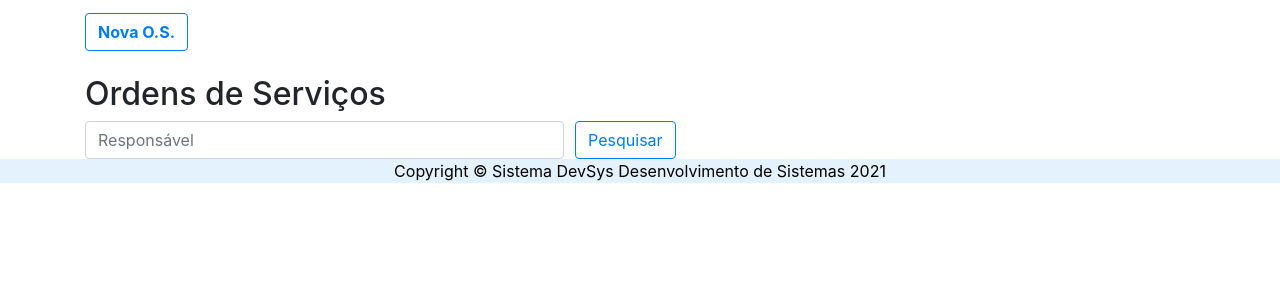
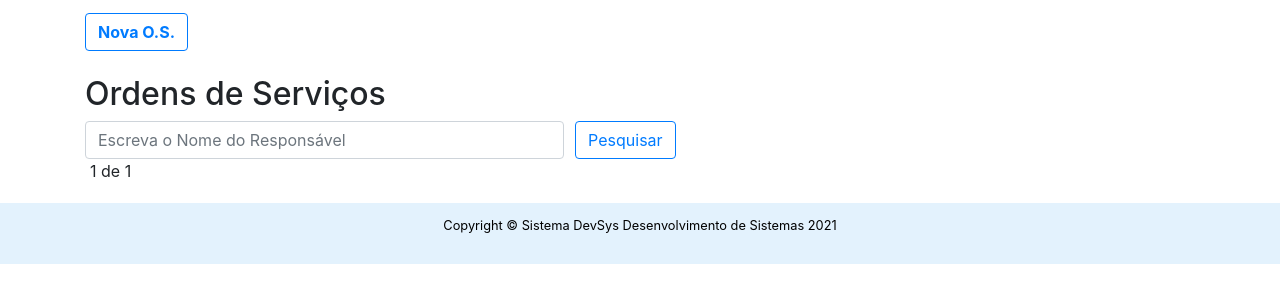
Before and after one commit to CesarAugusto88/sistemadevsys, a Django app: page /devsys/ordem-servicos in a window 1280 px wide. Shown: the part 56-359 px from the top of the page. Run offline with Django 3.2, Linux system fonts and the light colour scheme; a user stored in the database is signed in; tables that the repository leaves empty hold one stand-in row (values such as "Sample post"); some libraries are stand-ins or nearby versions.

Commit message:
Incluido paginador

```diff
--- a/core/static/css/styles.css
+++ b/core/static/css/styles.css
@@ -434,3 +434,30 @@
     padding: 1em;
     font-size: 80%;
 }
+
+/* Paginação */
+.paginator {
+  margin-bottom: 20px;
+}
+
+.step-links {
+  position: relative;
+  margin-left: auto;
+  margin-right: auto;
+}
+
+.step-links .current {
+  margin-left: 5px;
+  margin-right: 5px;
+}
+
+/* login */
+
+.auth-card {
+  margin-bottom: 30px;
+}
+
+.change-form-p {
+  margin-top: 30px;
+  text-align: center;
+}
--- a/core/templates/base-funcionario.html
+++ b/core/templates/base-funcionario.html
@@ -11,6 +11,8 @@
     <link rel="icon" href="{% static 'images/DEVSYS-FAVICON.png' %}">
 
     <link rel="stylesheet" href="https://stackpath.bootstrapcdn.com/bootstrap/4.1.3/css/bootstrap.min.css">
+    <link rel="stylesheet" href="https://use.fontawesome.com/releases/v5.7.2/css/all.css" integrity="sha384-fnmOCqbTlWIlj8LyTjo7mOUStjsKC4pOpQbqyi7RrhN7udi9RwhKkMHpvLbHG9Sr" crossorigin="anonymous">
+    <link rel="stylesheet" href="{% static 'css/styles.css' %}">
 
 </head>
 
--- a/core/templates/devsys-ordem-servicos.html
+++ b/core/templates/devsys-ordem-servicos.html
@@ -13,10 +13,10 @@
     </label>
   </p>
   <h2>Ordens de Serviços</h2>
-  <form action=""  class="form-inline my-2 my-lg-0">
+  <form action="" class="form-inline my-2 my-lg-0">
     <div class="form-group">
       <label for="pesquisa" class="sr-only">Pesquisar</label>
-      <input type="text" size="40" id="pesquisa" name="pesquisa" placeholder="Responsável" class="form-control">
+      <input type="text" size="40" id="pesquisa" name="pesquisa" placeholder="Escreva o Nome do Responsável" class="form-control" value="{{ request.GET.pesquisa }}">
     </div>
     <button type="submit" class="btn btn-outline-primary my-2 my-sm-0" style="margin: 1%;">Pesquisar</button>
   </form>
@@ -80,7 +80,14 @@
 
             </label>
           </p>
-          <p><!--ERRO NAO ESTA MOSTRANDO CORFIRMADA E FINALIZADA-->
+          <p>
+            <label>Valor:
+
+            {{ ordem_servico.valor }}
+
+            </label>
+          </p>
+          <p>
             <label>Confirmada:
               {% if ordem_servico.confirmar %}
                   Sim
@@ -112,5 +119,23 @@
       {% endif %}
     {% endif %}
   {% endfor %}
+
+  <div class="paginator">
+    <span class="step-links">
+      {% if ordem_servicos.has_previous %}
+        <a href="?page={{ ordem_servicos.previous_page_number }}"> <i class="fas fa-arrow-left"></i> </a>
+      {% endif %}
+
+      {% if ordem_servicos.paginator.num_pages %}
+        <span class="current">
+          {{ ordem_servicos.number }} de {{ ordem_servicos.paginator.num_pages }}
+        </span>
+      {% endif %}
+
+      {% if ordem_servicos.has_next %}
+        <a href="?page={{ ordem_servicos.next_page_number }}"> <i class="fas fa-arrow-right"></i> </a>
+      {% endif %}
+    </span>
+  </div>
 </div>
 {% endblock %}
--- a/core/templates/ordem-servico.html
+++ b/core/templates/ordem-servico.html
@@ -35,7 +35,7 @@
             <p>
                 <label>Data do Pagamento: <!--Fazer def get_pagamento_input_os em model para entrada e mostrar... -->
 
-                    <input type="date" name="dt_pagamento" value="{{ ordem_servico.get_pagamento_input_os }}" required>
+                    <input type="datetime-local" name="dt_pagamento" value="{{ ordem_servico.get_pagamento_input_os }}" required>
 
                 </label>
             </p>
@@ -50,6 +50,10 @@
             <p>
                 <label for="equipamento"> Equipamentos: </label><br>
                 <textarea id="equipamento" name="equipamento" rows="4" cols="34"  required>{{ ordem_servico.equipamento }}</textarea>
+            </p>
+            <p>
+                <label for="valor"> Valor: </label><br>
+                <input type="number" name="valor" value="{{ ordem_servico.valor }}" required>
             </p>
 
             Confirmar <input type="checkbox" name="confirmar" value="on" {% if confirmar %}checked{% endif %}>
--- a/core/views.py
+++ b/core/views.py
@@ -4,6 +4,8 @@
 from django.contrib import messages
 from django.contrib.auth import authenticate, login, logout
 from django.contrib.auth.decorators import login_required
+from django.core.paginator import Paginator
+
 from django.contrib.auth.models import User
 from django.core.files.storage import FileSystemStorage
 from django.http.response import Http404, JsonResponse
@@ -202,9 +204,13 @@
             data_atual = datetime.now() - timedelta(
                 days=365
             )
-            ordem_servico = Ordem_Servico.objects.filter(
+            ordem_servico_list = Ordem_Servico.objects.filter(
                 usuario_os=usuario, dt_agenda__gt=data_atual
-            )
+            ).order_by('-dt_atualizada')
+            paginator = Paginator(ordem_servico_list, 10)
+            page = request.GET.get('page')
+            ordem_servico = paginator.get_page(page)
+
 
         dados = {"ordem_servicos": ordem_servico}
     else:
@@ -226,12 +232,12 @@
 @login_required(login_url="/login/")
 def submit_ordem_servico(request):
     if request.POST:
-
         descricao = request.POST.get("descricao")
         dt_agenda = request.POST.get("dt_agenda")
         dt_pagamento = request.POST.get("dt_pagamento")
         equipamento = request.POST.get("equipamento")
         responsavel = request.POST.get("responsavel")
+        valor = request.POST.get("valor")
         confirmar = request.POST.get("confirmar")
         finalizar = request.POST.get("finalizar")
         usuario_os = request.user
@@ -262,6 +268,7 @@
                 ordem_servico.dt_pagamento = dt_pagamento
                 ordem_servico.responsavel = responsavel
                 ordem_servico.equipamento = equipamento
+                ordem_servico.valor = valor
                 ordem_servico.confirmar = confirmar
                 ordem_servico.finalizar = finalizar
                 ordem_servico.save()
@@ -275,11 +282,12 @@
                 dt_pagamento=dt_pagamento,
                 responsavel=responsavel,
                 equipamento=equipamento,
+                valor=valor,
                 confirmar=confirmar,
                 finalizar=finalizar,
                 usuario_os=usuario_os, #pega user request
             )
-        print("confirmar: ", confirmar, " finalizar: ", finalizar)
+        # print("confirmar: ", confirmar, " finalizar: ", finalizar)
     return redirect("ordem-servicos")
 
 
```
